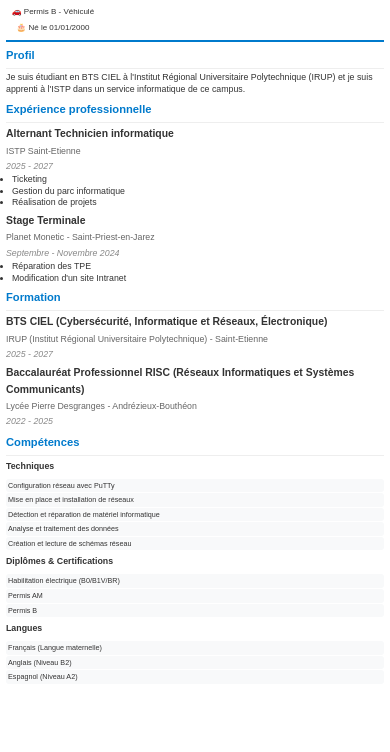
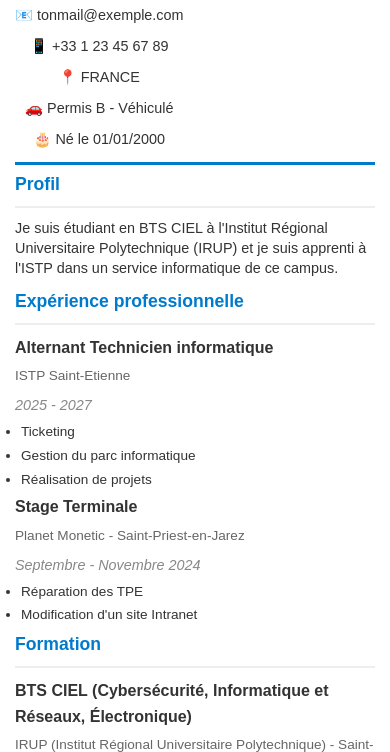
Before and after one commit to Traivox/CV-Noah, a plain HTML site: page index.html in a window 390 px wide. Shown: the part 92-844 px from the top of the page. Drawn offline with Linux system fonts and the light colour scheme.

Commit message:
Add HTML and CSS files

```diff
--- a/style.css
+++ b/style.css
@@ -12,19 +12,21 @@ html, body {
     background-color: #f5f5f5;
     padding: 0;
     margin: 0;
-    overflow: hidden;
+    overflow-x: hidden;
+    overflow-y: auto;
     height: 100vh;
     width: 100vw;
 }
 
 .cv-container {
     width: 100vw;
-    height: 100vh;
+    min-height: 100vh;
     background-color: white;
     box-shadow: none;
-    padding: 15px;
+    padding: 30px;
     position: relative;
-    overflow: hidden;
+    max-width: 1200px;
+    margin: 0 auto;
 }
 
 /* Header styles */
@@ -32,94 +34,95 @@ html, body {
     display: flex;
     justify-content: space-between;
     align-items: flex-start;
-    margin-bottom: 15px;
-    padding-bottom: 10px;
-    border-bottom: 2px solid #007acc;
+    margin-bottom: 30px;
+    padding-bottom: 20px;
+    border-bottom: 3px solid #007acc;
 }
 
 .name-section h1 {
-    font-size: 1.5rem;
+    font-size: 2.2rem;
     color: #007acc;
-    margin-bottom: 3px;
+    margin-bottom: 8px;
 }
 
 .name-section h2 {
-    font-size: 0.9rem;
+    font-size: 1.2rem;
     color: #666;
     font-weight: normal;
 }
 
 .contact-info {
     text-align: right;
-    font-size: 0.7rem;
+    font-size: 1rem;
 }
 
 .contact-info p {
-    margin-bottom: 3px;
+    margin-bottom: 8px;
 }
 
 /* Section styles */
 .cv-section {
-    margin-bottom: 12px;
+    margin-bottom: 25px;
 }
 
 .cv-section h3 {
-    font-size: 1rem;
+    font-size: 1.5rem;
     color: #007acc;
-    margin-bottom: 8px;
-    padding-bottom: 3px;
-    border-bottom: 1px solid #eee;
+    margin-bottom: 15px;
+    padding-bottom: 8px;
+    border-bottom: 2px solid #eee;
 }
 
 .cv-section p {
-    margin-bottom: 10px;
+    margin-bottom: 15px;
+    font-size: 1.1rem;
 }
 
 /* Job and education styles */
 .job, .education {
-    margin-bottom: 12px;
+    margin-bottom: 20px;
 }
 
 .job h4, .education h4 {
-    font-size: 0.85rem;
+    font-size: 1.2rem;
     color: #333;
-    margin-bottom: 1px;
+    margin-bottom: 5px;
 }
 
 .job h5, .education h5 {
-    font-size: 0.75rem;
+    font-size: 1rem;
     color: #666;
     font-weight: normal;
-    margin-bottom: 3px;
+    margin-bottom: 8px;
 }
 
 .date {
-    font-size: 0.7rem;
+    font-size: 0.9rem;
     color: #888;
     font-style: italic;
-    margin-bottom: 5px;
+    margin-bottom: 10px;
 }
 
 .job ul {
-    margin-left: 15px;
+    margin-left: 25px;
 }
 
 .job li {
-    margin-bottom: 3px;
-    font-size: 0.75rem;
+    margin-bottom: 8px;
+    font-size: 1rem;
 }
 
 /* Skills grid */
 .skills-grid {
     display: grid;
-    grid-template-columns: repeat(auto-fit, minmax(150px, 1fr));
-    gap: 15px;
+    grid-template-columns: repeat(auto-fit, minmax(250px, 1fr));
+    gap: 25px;
 }
 
 .skill-category h4 {
-    font-size: 0.8rem;
+    font-size: 1.1rem;
     color: #333;
-    margin-bottom: 6px;
+    margin-bottom: 12px;
 }
 
 .skill-category ul {
@@ -128,53 +131,53 @@ html, body {
 
 .skill-category li {
     background-color: #f8f9fa;
-    padding: 3px 6px;
-    margin-bottom: 3px;
-    border-radius: 3px;
-    font-size: 0.7rem;
+    padding: 8px 12px;
+    margin-bottom: 8px;
+    border-radius: 5px;
+    font-size: 0.95rem;
 }
 
 /* Responsive design - ajusté pour tenir dans la viewport sans scroll seulement sur mobile */
 @media (max-width: 768px) {
     .cv-container {
-        padding: 8px;
-        height: 100vh;
-        overflow: hidden;
+        padding: 20px;
+        min-height: 100vh;
     }
 
     .cv-header {
         flex-direction: column;
         text-align: center;
-        margin-bottom: 8px;
-        padding-bottom: 5px;
+        margin-bottom: 20px;
+        padding-bottom: 15px;
     }
 
     .contact-info {
         text-align: center;
-        margin-top: 5px;
+        margin-top: 15px;
+        font-size: 1rem;
     }
 
     .name-section h1 {
-        font-size: 1rem;
+        font-size: 1.8rem;
     }
 
     .name-section h2 {
-        font-size: 0.7rem;
+        font-size: 1.1rem;
     }
 
     .cv-section {
-        margin-bottom: 8px;
+        margin-bottom: 20px;
     }
 
     .cv-section h3 {
-        font-size: 0.8rem;
-        margin-bottom: 4px;
+        font-size: 1.3rem;
+        margin-bottom: 12px;
     }
 
     .cv-section p {
-        font-size: 0.6rem;
-        margin-bottom: 3px;
-        line-height: 1.3;
+        font-size: 1rem;
+        margin-bottom: 10px;
+        line-height: 1.4;
     }
 
     .skills-grid {
@@ -183,46 +186,46 @@ html, body {
     }
 
     .job, .education {
-        margin-bottom: 6px;
+        margin-bottom: 18px;
     }
 
     .job h4, .education h4 {
-        font-size: 0.7rem;
+        font-size: 1.1rem;
     }
 
     .job h5, .education h5 {
-        font-size: 0.6rem;
+        font-size: 0.95rem;
     }
 
     .date {
-        font-size: 0.5rem;
-        margin-bottom: 2px;
+        font-size: 0.85rem;
+        margin-bottom: 8px;
     }
 
     .job ul {
-        margin-left: 8px;
+        margin-left: 20px;
     }
 
     .job li {
-        font-size: 0.6rem;
-        margin-bottom: 2px;
-        line-height: 1.2;
+        font-size: 0.95rem;
+        margin-bottom: 8px;
+        line-height: 1.3;
     }
 
     .skill-category h4 {
-        font-size: 0.6rem;
+        font-size: 1rem;
     }
 
     .skill-category li {
-        font-size: 0.5rem;
-        padding: 2px 3px;
-        margin-bottom: 2px;
+        font-size: 0.9rem;
+        padding: 6px 10px;
+        margin-bottom: 6px;
     }
 }
 
 @media (max-width: 480px) {
     .cv-container {
-        padding: 6px;
+        padding: 15px;
     }
 
     .cv-header {
@@ -231,16 +234,16 @@ html, body {
     }
 
     .name-section h1 {
-        font-size: 0.9rem;
+        font-size: 1.5rem;
     }
 
     .name-section h2 {
-        font-size: 0.6rem;
+        font-size: 0.95rem;
     }
 
     .contact-info {
-        font-size: 0.5rem;
-        margin-top: 3px;
+        font-size: 0.9rem;
+        margin-top: 10px;
     }
 
     .cv-section {
@@ -248,13 +251,13 @@ html, body {
     }
 
     .cv-section h3 {
-        font-size: 0.7rem;
-        margin-bottom: 3px;
+        font-size: 1.1rem;
+        margin-bottom: 10px;
     }
 
     .cv-section p {
-        font-size: 0.55rem;
-        margin-bottom: 2px;
+        font-size: 0.9rem;
+        margin-bottom: 8px;
     }
 
     .job, .education {
@@ -262,16 +265,16 @@ html, body {
     }
 
     .job h4, .education h4 {
-        font-size: 0.65rem;
+        font-size: 1rem;
     }
 
     .job h5, .education h5 {
-        font-size: 0.55rem;
+        font-size: 0.85rem;
     }
 
     .date {
-        font-size: 0.45rem;
-        margin-bottom: 1px;
+        font-size: 0.8rem;
+        margin-bottom: 6px;
     }
 
     .job ul {
@@ -279,8 +282,8 @@ html, body {
     }
 
     .job li {
-        font-size: 0.55rem;
-        margin-bottom: 1px;
+        font-size: 0.85rem;
+        margin-bottom: 6px;
     }
 
     .skills-grid {
@@ -288,13 +291,13 @@ html, body {
     }
 
     .skill-category h4 {
-        font-size: 0.55rem;
+        font-size: 0.9rem;
     }
 
     .skill-category li {
-        font-size: 0.45rem;
-        padding: 1px 2px;
-        margin-bottom: 1px;
+        font-size: 0.8rem;
+        padding: 5px 8px;
+        margin-bottom: 5px;
     }
 }
 
```
